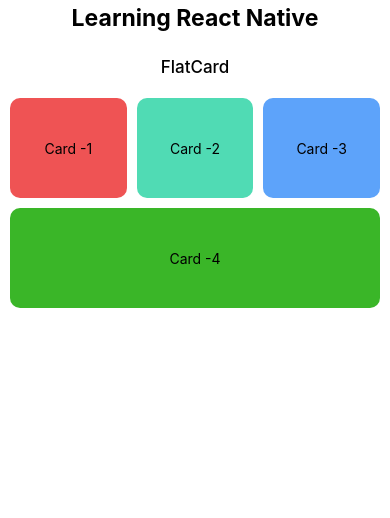
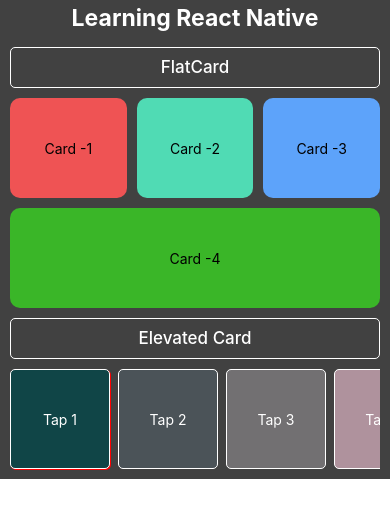
Before and after one commit to munna7776/react-native-awesome, a React Native app: screen / in a window 390 px wide. Shown: the top 518 px of the page. Built offline with nearby package versions, Linux system fonts and the light colour scheme.

Commit message:
added elevated card

```diff
--- a/App.tsx
+++ b/App.tsx
@@ -1,25 +1,32 @@
 import {View, Text, SafeAreaView, ScrollView, StyleSheet} from 'react-native';
 import React from 'react';
 import FlatCard from './components/FlatCard';
+import ElevatedCard from './components/ElevatedCard';
 
 const App = () => {
   return (
     <SafeAreaView>
-      <ScrollView>
+      <ScrollView style={styles.parentContainer} >
           <Text style={styles.appHeadingText} >Learning React Native</Text>
         <FlatCard />
+        <ElevatedCard />
       </ScrollView>
     </SafeAreaView>
   );
 };
 
 const styles = StyleSheet.create({
+  parentContainer: {
+    backgroundColor: "#414141",
+    height: "100%"
+  },
   appHeadingText: {
     textAlign: "center",
     paddingVertical: 5,
     fontSize: 23,
     lineHeight: 27,
-    fontWeight: "700"
+    fontWeight: "700",
+    color: "#fff"
   }
 })
 
--- /dev/null
+++ b/components/ElevatedCard.tsx
@@ -0,0 +1,80 @@
+import { ScrollView, StyleSheet, Text, View } from 'react-native'
+import React from 'react'
+
+export default function ElevatedCard() {
+  return (
+    <View>
+      <Text style={styles.headingText} >Elevated Card</Text>
+      <ScrollView horizontal style={styles.container} >
+        <View style={[styles.elevatedCard, styles.cardOne]}>
+            <Text style={styles.text}>Tap 1</Text>
+        </View>
+        <View style={[styles.elevatedCard, styles.cardTwo]}>
+            <Text style={styles.text}>Tap 2</Text>
+        </View>
+        <View style={[styles.elevatedCard, styles.cardThree]}>
+            <Text style={styles.text}>Tap 3</Text>
+        </View>
+        <View style={[styles.elevatedCard, styles.cardFour]}>
+            <Text style={styles.text}>Tap 4</Text>
+        </View>
+        <View style={[styles.elevatedCard, styles.cardOne]}>
+            <Text style={styles.text}>Tap 5</Text>
+        </View>
+      </ScrollView>
+    </View>
+  )
+}
+
+const styles = StyleSheet.create({
+    headingText: {
+        borderColor: "#fff",
+        borderWidth: 1,
+        padding: 10,
+        marginHorizontal: 10,
+        marginTop: 10,
+        borderRadius: 5,
+        textAlign: "center",
+        fontSize: 17,
+        lineHeight: 19,
+        fontWeight: "500",
+        color: "#fff"
+    },
+    container: {
+        flex: 1,
+        paddingVertical: 10,
+        marginHorizontal: 10,
+    },
+    elevatedCard: {
+        width: 100,
+        height: 100,
+        flex: 1,
+        alignItems: "center",
+        justifyContent: "center",
+        borderRadius: 5,
+        borderColor: "#fff",
+        borderWidth: 1,
+        marginRight: 8
+    },
+    cardOne: {
+        backgroundColor: "#104547",
+        elevation: 10,
+        shadowColor: "red",
+        shadowOffset: {
+            width: 1,
+            height: 1,
+        }
+    },
+    cardTwo: {
+        backgroundColor: "#4b5358"
+    },
+    cardThree: {
+        backgroundColor: "#727072"
+    },
+    cardFour: {
+        backgroundColor: "#af929d"
+    },
+    text: {
+        color: "#fff"
+    }
+})
--- a/components/FlatCard.tsx
+++ b/components/FlatCard.tsx
@@ -33,7 +33,8 @@ const styles = StyleSheet.create({
         textAlign: "center",
         fontSize: 17,
         lineHeight: 19,
-        fontWeight: "500"
+        fontWeight: "500",
+        color: "#fff"
     },
     container: {
         flex: 1,
```
